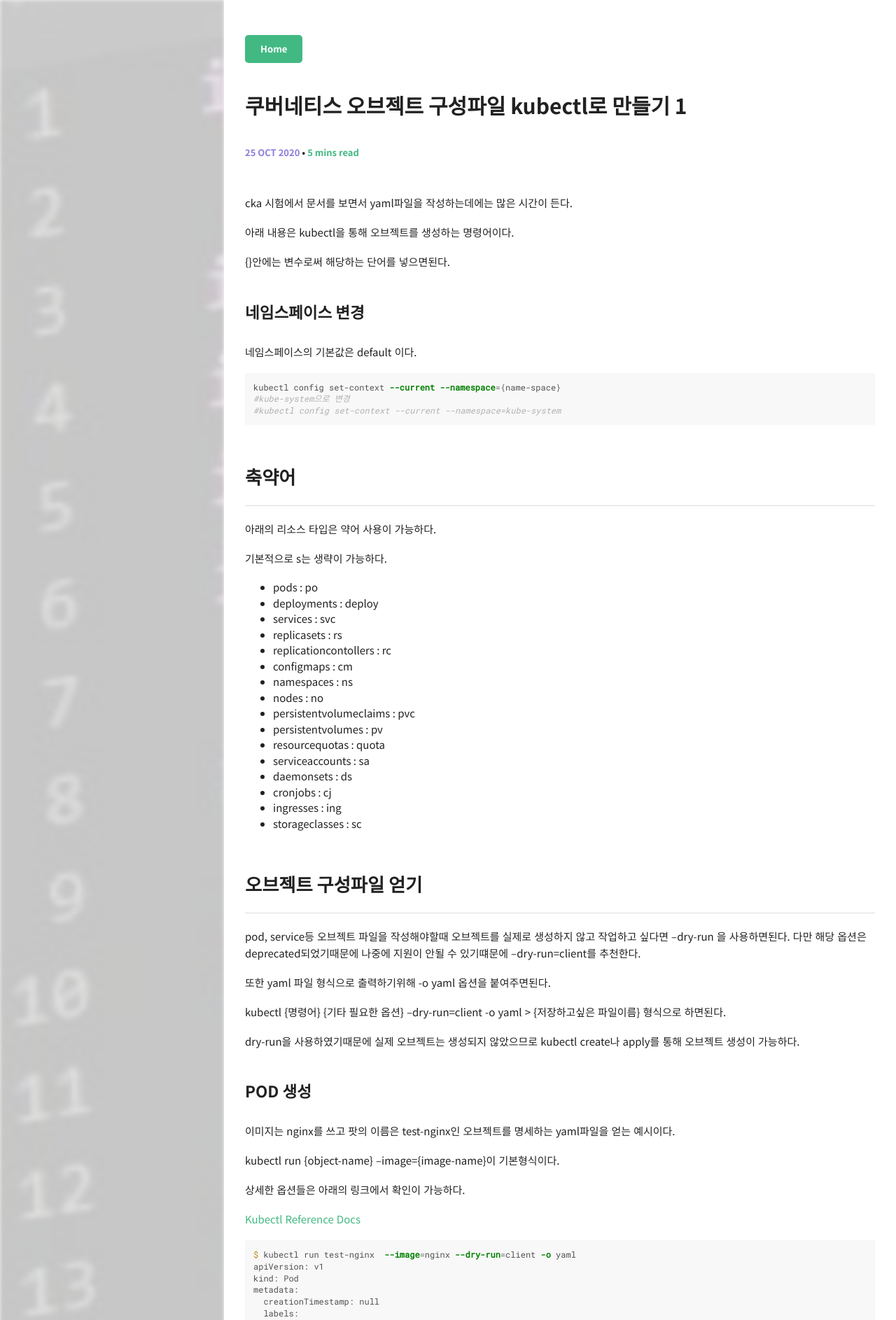
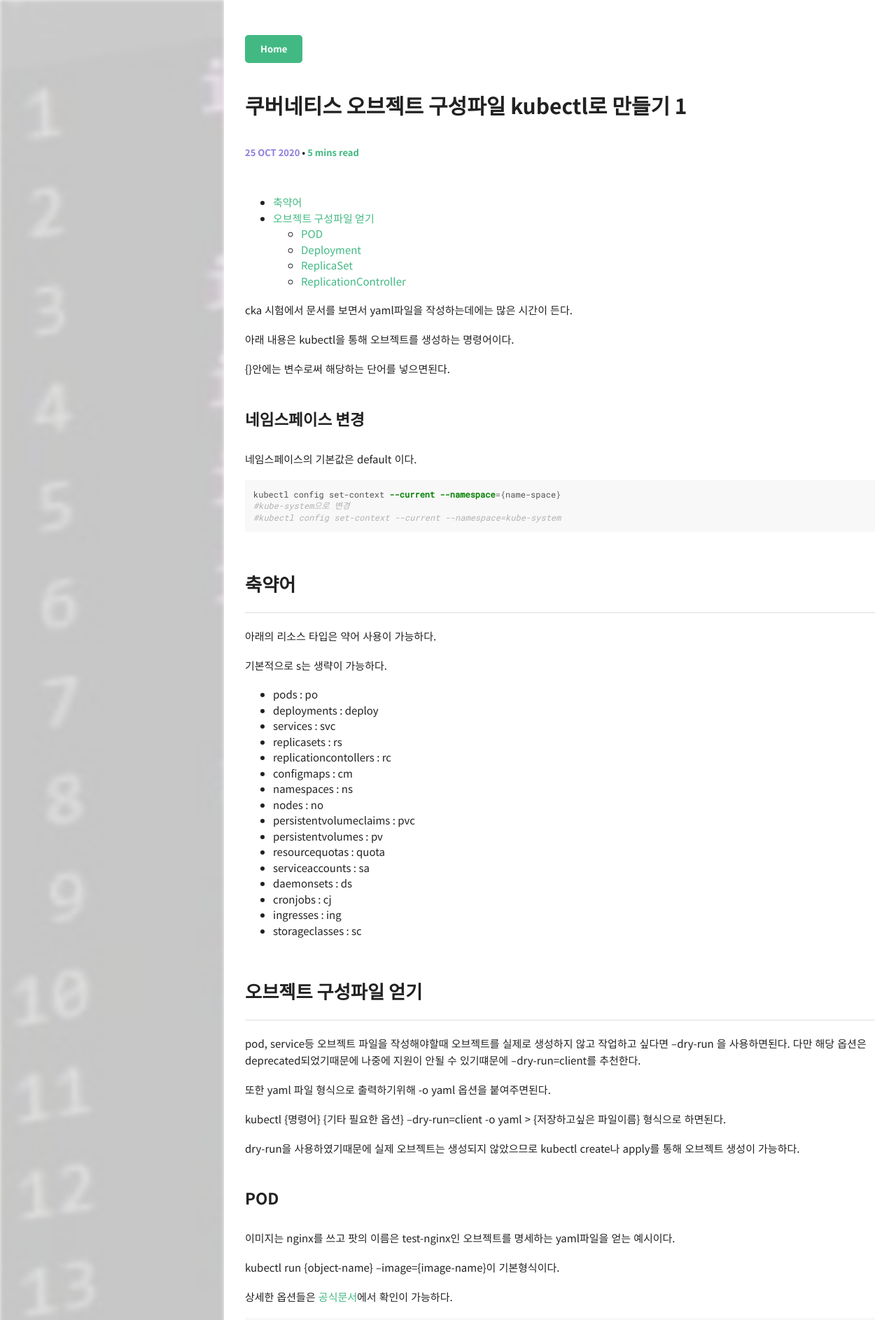
Before and after one commit to lcc3108/lcc3108.github.io, a Jekyll site: the page built from _posts/2020-10-25-kubectl 정리1.md, in a window 1280 px wide. Shown: the top 1886 px of the page at 70% size. Built offline with Jekyll 4.4.1, drawn with Linux system fonts in a browser that asks for light colours; comment, search, counter and statistics services are not loaded; some of the changed text lies outside the part shown.

Commit message:
| escape문자 추가, 인덱스 추가

````diff
--- a/_posts/2020-10-25-kubectl 정리1.md
+++ b/_posts/2020-10-25-kubectl 정리1.md
@@ -5,6 +5,13 @@ categories: [Kubernetes]
 tags: [Kubernetes, CKA Study, kubectl ]
 comments: true
 ---
+
+- [축약어](#축약어)
+- [오브젝트 구성파일 얻기](#오브젝트-구성파일-얻기)
+  - [POD](#pod)
+  - [Deployment](#deployment)
+  - [ReplicaSet](#replicaset)
+  - [ReplicationController](#replicationcontroller)
 
 cka 시험에서 문서를 보면서 yaml파일을 작성하는데에는 많은 시간이 든다.
 
@@ -55,15 +62,15 @@ kubectl {명령어} {기타 필요한 옵션} --dry-run=client -o yaml > {저장
 
 dry-run을 사용하였기때문에 실제 오브젝트는 생성되지 않았으므로 kubectl create나 apply를 통해 오브젝트 생성이 가능하다.
 
-### POD 생성
+### POD
 
 이미지는 nginx를 쓰고 팟의 이름은 test-nginx인 오브젝트를 명세하는 yaml파일을 얻는 예시이다.
 
 kubectl run {object-name} --image={image-name}이 기본형식이다.
 
-상세한 옵션들은 아래의 링크에서 확인이 가능하다.
+상세한 옵션들은 [공식문서](https://kubernetes.io/docs/reference/generated/kubectl/kubectl-commands#run)에서 확인이 가능하다.
 
-[Kubectl Reference Docs](https://kubernetes.io/docs/reference/generated/kubectl/kubectl-commands#run)
+
 
 ```bash
 $ kubectl run test-nginx  --image=nginx --dry-run=client -o yaml
@@ -117,9 +124,9 @@ status: {}
 
 추가적인 옵션은 아래와같다. 괄호안에 있는것은 둘의 의미가 같으며 둘중 하나만 써도된다.
 
-- (-n | --namespace) {name-space} : 오브젝트가 생성될 네임스페이스 지정
+- (-n \| --namespace) {name-space} : 오브젝트가 생성될 네임스페이스 지정
 - --port {port-number} : 해당팟의 포트를 외부에 노출(expose)시킨다. 내부 아이피와 포트로 접근 할 수 있다.
-- (-l | --label) "a=b,c=d" : 레이블을 지정한다 comma(,)로 레이블을 구분하여 여러개를 동시에 지정 할 수 있다.
+- (-l \| --label) "a=b,c=d" : 레이블을 지정한다 comma(,)로 레이블을 구분하여 여러개를 동시에 지정 할 수 있다.
 - --env "env-name=env-vlaue": 레이블과 다르게 여러개의 환경변수를 사용하려면 콤마대신 --env를 여러번 써야한다.
 
 ---
@@ -128,7 +135,7 @@ status: {}
 
 ←UnWrapper 　  　  　  　  　  　  　  　  　  　 Wrapper→
 
-pod → (RepicaSet | ReplicaContoller) → Deployment
+pod → (RepicaSet \| ReplicaContoller) → Deployment
 
 팟은 컨네이너들을 관리한다.
 레플리카셋과 컨트롤러는 팟을 관리한다.
@@ -164,7 +171,7 @@ spec:
 status: {}
 ```
 
-- (-r | --replica) {replica-number} : 레플리카 개수를 정할 수 있다.
+- (-r \| --replica) {replica-number} : 레플리카 개수를 정할 수 있다.
 - --port {port-number} :  해당팟의 포트를 외부에 노출(expose)시킨다. 내부 아이피와 포트로 접근 할 수 있다.
 
 template 아래 부분은 팟에 대한 설정이다. 해당 명령어로는 팟에대해 레이블을 지정하거나 옵션을 주기 어렵기때문에 run으로 팟을 만든뒤 template하위에 붙여넣는 식으로 하면 좋다.
````
